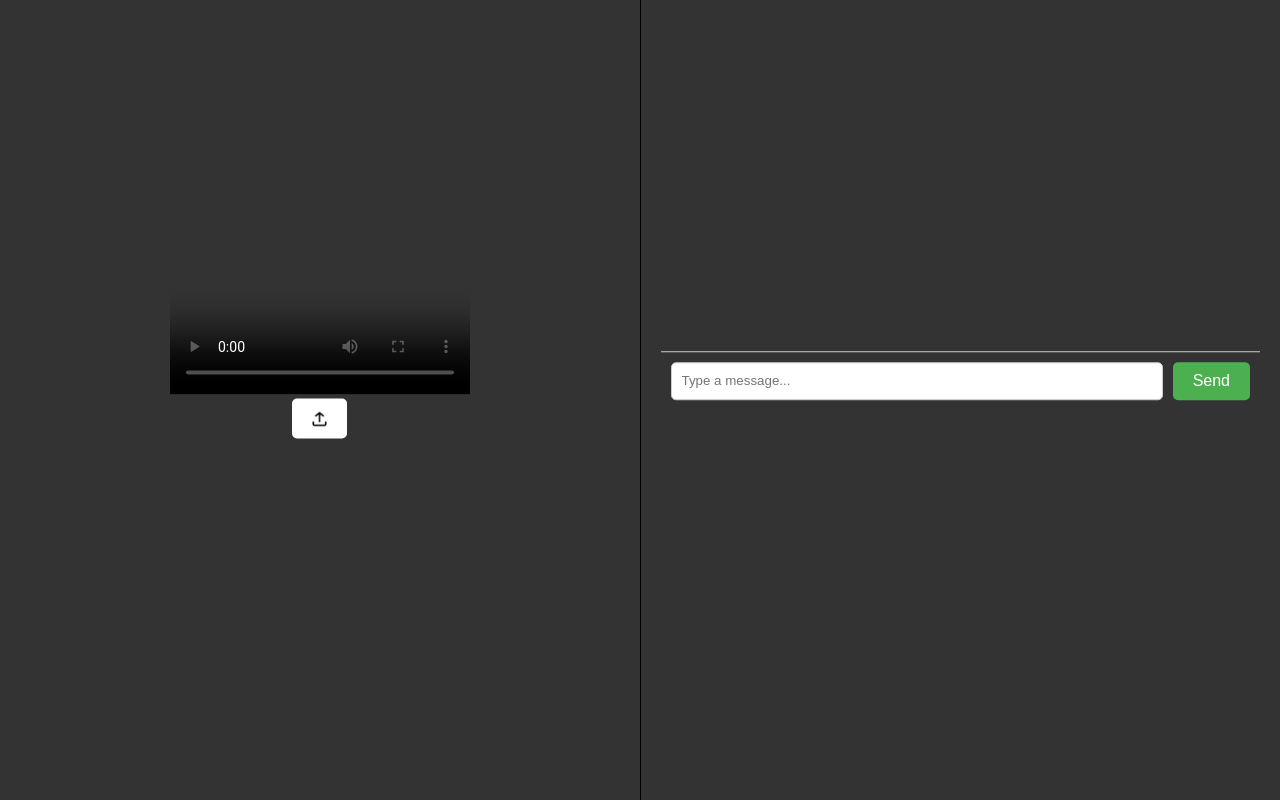
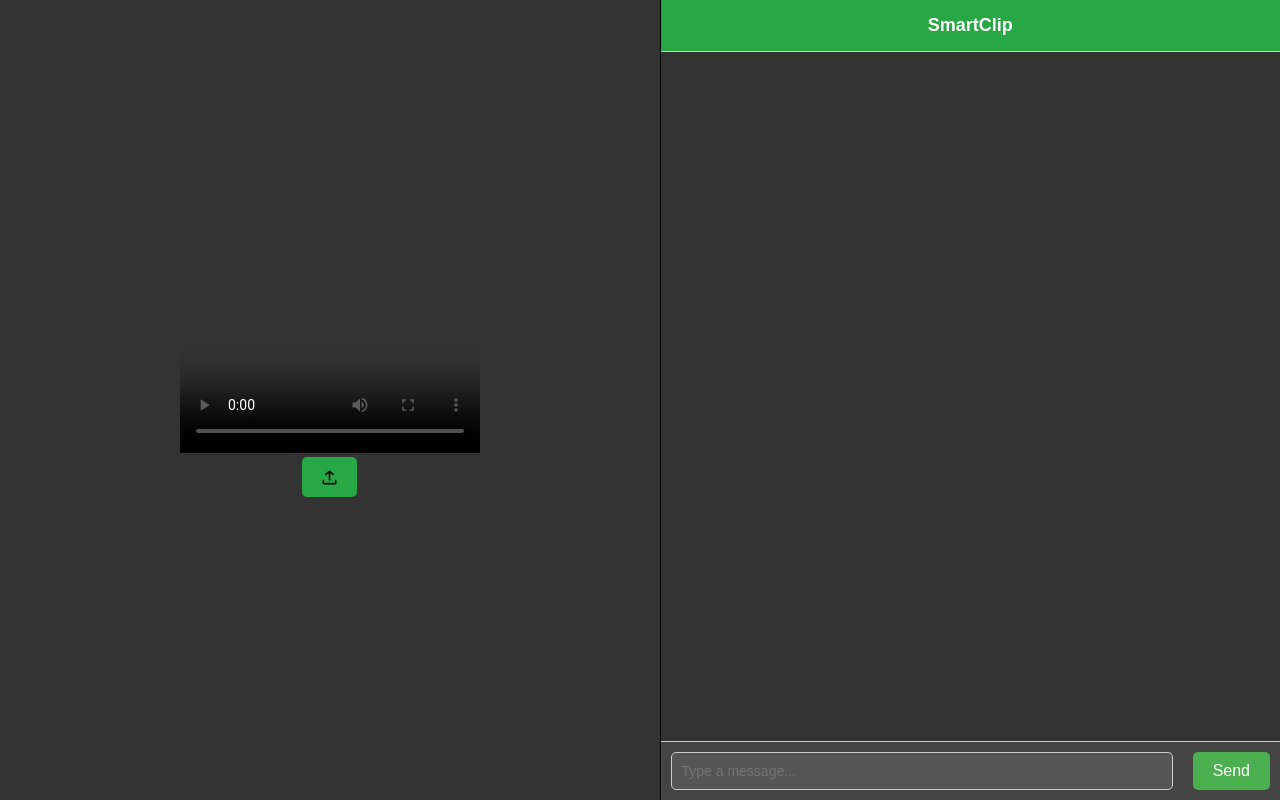
Before and after one commit to sias01/ai-video-editor, a React (Create React App) app: page / in a window 1280 px wide. Built offline with nearby package versions, Linux system fonts and the light colour scheme.

Commit message:
pushing major chanes on frontend. adding title, fixing chatbox, adding custom scrollbar design and others

```diff
--- a/public/index.html
+++ b/public/index.html
@@ -3,7 +3,8 @@
     <head>
       <meta charset="UTF-8" />
       <meta name="viewport" content="width=device-width, initial-scale=1.0" />
-      <title>AI Video Editor</title>
+      <title>SmartClip</title>
+      <link rel="icon" href="./SC-logo.jpg" type="image/x-icon" />
     </head>
     <body>
       <div id="root"></div>
--- a/src/ChatBox.css
+++ b/src/ChatBox.css
@@ -2,25 +2,48 @@
     display: flex;
     flex-direction: column;
     width: 100%;
-    height: 100%;
+    height: 100vh; /* Full viewport height */
+    box-sizing: border-box;
+    background-color: #333; /* Chatbox background color */
 }
 
-.conversation {
-    flex: 1;
-    overflow-y: auto;
-    padding: 10px;
+/* Title section */
+.chatbox-title {
+    position: sticky; /* Sticks to the top */
+    top: 0;
+    background-color: #28a745; /* Title background color */
+    padding: 15px;
+    font-size: 18px;
+    font-weight: bold;
+    text-align: center;
+    color: white; /* Title text color */
+    z-index: 10; /* Ensure title stays on top */
+    border-bottom: 1px solid #ccc;
 }
 
+/* Conversation area */
+.conversation {
+    flex: 1; /* Takes available space between title and input */
+    overflow-y: auto; /* Scrollable for overflow */
+    padding: 10px;
+    max-height: calc(100vh - 70px); /* Dynamic height calculation for title + input */
+    box-sizing: border-box; /* Consistent padding */
+}
+
+/* Messages */
 .message {
     margin: 5px 0;
     padding: 10px;
     border-radius: 5px;
     max-width: 60%;
+    word-wrap: break-word; /* Prevent text overflow */
+    box-shadow: 0px 2px 4px rgba(0, 0, 0, 0.1);
 }
 
 .message.user {
     align-self: flex-end;
     background-color: #6c6c6c;
+    color: #fff;
 }
 
 .message.assistant {
@@ -28,29 +51,57 @@
     background-color: #f8d7da;
 }
 
+/* Input container */
 .input-container {
     display: flex;
     padding: 10px;
-    border-top: 1px solid #ccc;
+    border-top: 1px solid #000;
+    background-color: #000; /* Ensure clear visibility */
+    position: sticky;
+    bottom: 0;
+    z-index: 10; /* Ensure it's always visible */
+    box-sizing: border-box;
+    align-items: center; /* Align input and button */
 }
 
+/* Input field */
 input[type="text"] {
-    flex: 1;
+    flex: 1; /* Occupies available space */
     padding: 10px;
-    border: 1px solid #ccc;
+    border: 1px solid #000;
     border-radius: 5px;
+    font-size: 14px;
+    outline: none;
+    box-sizing: border-box;
+    margin-right: 10px; /* Add space between input and button */
 }
 
+/* Send button */
 button {
-    margin-left: 10px;
     padding: 10px 20px;
     border: none;
-    background-color: #007bff;
+    background-color: #28a745; /* Green button */
     color: white;
     border-radius: 5px;
     cursor: pointer;
+    font-size: 14px;
+    transition: background-color 0.3s ease;
 }
 
 button:hover {
-    background-color: #0056b3;
+    background-color: #218838;
 }
+
+/* Scrollbar styling */
+.conversation::-webkit-scrollbar {
+    width: 8px;
+}
+
+.conversation::-webkit-scrollbar-thumb {
+    background: #888;
+    border-radius: 4px;
+}
+
+.conversation::-webkit-scrollbar-thumb:hover {
+    background: #555;
+}
--- a/src/ChatBox.js
+++ b/src/ChatBox.js
@@ -19,6 +19,9 @@ function ChatBox({ conversation, onCommandSubmit, setConversation }) {
 
     return (
         <div className="chatbox">
+            <div class="chatbox-title">
+                SmartClip
+            </div>
             <div className="conversation">
                 {conversation
                     .filter((message) => message.role !== "system")
--- a/src/style.css
+++ b/src/style.css
@@ -18,26 +18,16 @@ body {
     display: flex;
     flex-direction: column;
     align-items: center;
-    justify-content: center;
+    justify-content: flex-start; /* Align items at the top by default */
     position: relative;
-    transform: translateY(-25%);
 }
 
 .video-section {
     padding: 20px;
 }
 
-/* .chat-section {
-    padding: 20px;
-} */
-
-/* .video-section {
-    padding: 20px;
-} */
-
 .chat-section {
     padding: 20px;
-    transform: translateY(-25%); /* Move the chatbox up by 25% of its height */
 }
 
 .separator {
@@ -74,7 +64,7 @@ body {
     padding: 10px 20px;
     font-size: 16px;
     cursor: pointer;
-    background-color: #ffffff;
+    background-color: #28a745;
     color: white;
     border: none;
     border-radius: 5px;
@@ -82,18 +72,16 @@ body {
 }
 
 .file-upload-button:hover {
-    background-color: #9ad59d;
+    background-color: #218838;
 }
-/* <a href="https://www.flaticon.com/free-icons/upload-button" title="upload button icons">Upload button icons created by Anggara - Flaticon</a> */
+
 .upload-icon {
-    /* margin-right: 10px; */
     background: url('upload.png') no-repeat center center;
     background-size: contain;
     width: 15px;
     height: 20px;
 }
 
-/* Additional styles for buttons and inputs */
 textarea {
     margin-bottom: 10px;
     padding: 10px;
@@ -160,3 +148,126 @@ input[type="file"] {
     text-decoration: none;
     cursor: pointer;
 }
+
+/* Chat Section Fix */
+.chat-section {
+    display: flex;
+    flex-direction: column;
+    justify-content: space-between; /* Ensures the input stays at the bottom */
+    height: 100%; /* Full height for the section */
+}
+
+.conversation {
+    flex: 1; /* Takes available space above the input box */
+    overflow-y: auto; /* Scrollable conversation area */
+    width: 100%;
+    padding: 10px;
+    box-sizing: border-box;
+}
+
+.input-container {
+    display: flex;
+    padding: 10px;
+    background-color: #444; /* Slightly lighter grey for contrast */
+    border-top: 1px solid #ccc;
+    width: 100%;
+}
+
+input[type="text"] {
+    flex: 1;
+    padding: 10px;
+    border-radius: 5px;
+    border: 1px solid #ccc;
+    background-color: #555;
+    color: white;
+}
+
+button {
+    margin-left: 10px;
+    padding: 10px 20px;
+    background-color: #4CAF50;
+    border: none;
+    border-radius: 5px;
+    color: white;
+    cursor: pointer;
+}
+
+button:hover {
+    background-color: #45a049;
+}
+
+body {
+    margin: 0;
+    font-family: Arial, sans-serif;
+    background-color: #333; /* Dark grey background */
+    color: white; /* White text color for contrast */
+    height: 100vh; /* Full viewport height */
+    overflow: hidden; /* Prevent scrolling */
+}
+
+.app-container {
+    display: flex;
+    height: 100vh; /* Full viewport height */
+    width: 100%;
+    overflow: hidden; /* Prevent scrolling */
+}
+
+.chat-section {
+    display: flex;
+    flex-direction: column;
+    justify-content: space-between; /* Ensures input stays at the bottom */
+    height: 100%; /* Full height for the section */
+    overflow: hidden; /* Prevent extra scrollbars */
+    padding: 20px;
+}
+
+.conversation {
+    flex: 1; /* Takes available space above the input box */
+    overflow-y: auto; /* Scrollable conversation area */
+    width: 100%;
+    padding: 10px;
+    box-sizing: border-box; /* Includes padding in dimensions */
+}
+
+.chat-section {
+    display: flex;
+    flex-direction: column;
+    height: 100%;
+    padding: 0; /* Ensure padding doesn’t conflict */
+    margin: 0; /* Remove unnecessary spacing */
+    overflow: hidden; /* Prevent unintended scrolling */
+}
+
+/* width */
+::-webkit-scrollbar {
+    width: 10px;
+}
+
+/* Track */
+::-webkit-scrollbar-track {
+background: 000000;
+}
+
+/* Handle */
+::-webkit-scrollbar-thumb {
+background: #888;
+}
+
+/* Handle on hover */
+::-webkit-scrollbar-thumb:hover {
+background: #555;
+}
+
+.dropzone {
+border: 2px dashed #ccc;
+border-radius: 5px;
+padding: 20px;
+text-align: center;
+cursor: pointer;
+margin-bottom: 20px;
+}
+
+.dropzone.active {
+    border-color: #0066cc;
+    background-color: #f0f8ff;
+}
```
Also changed, not shown: public/SC-logo.jpg (added).
